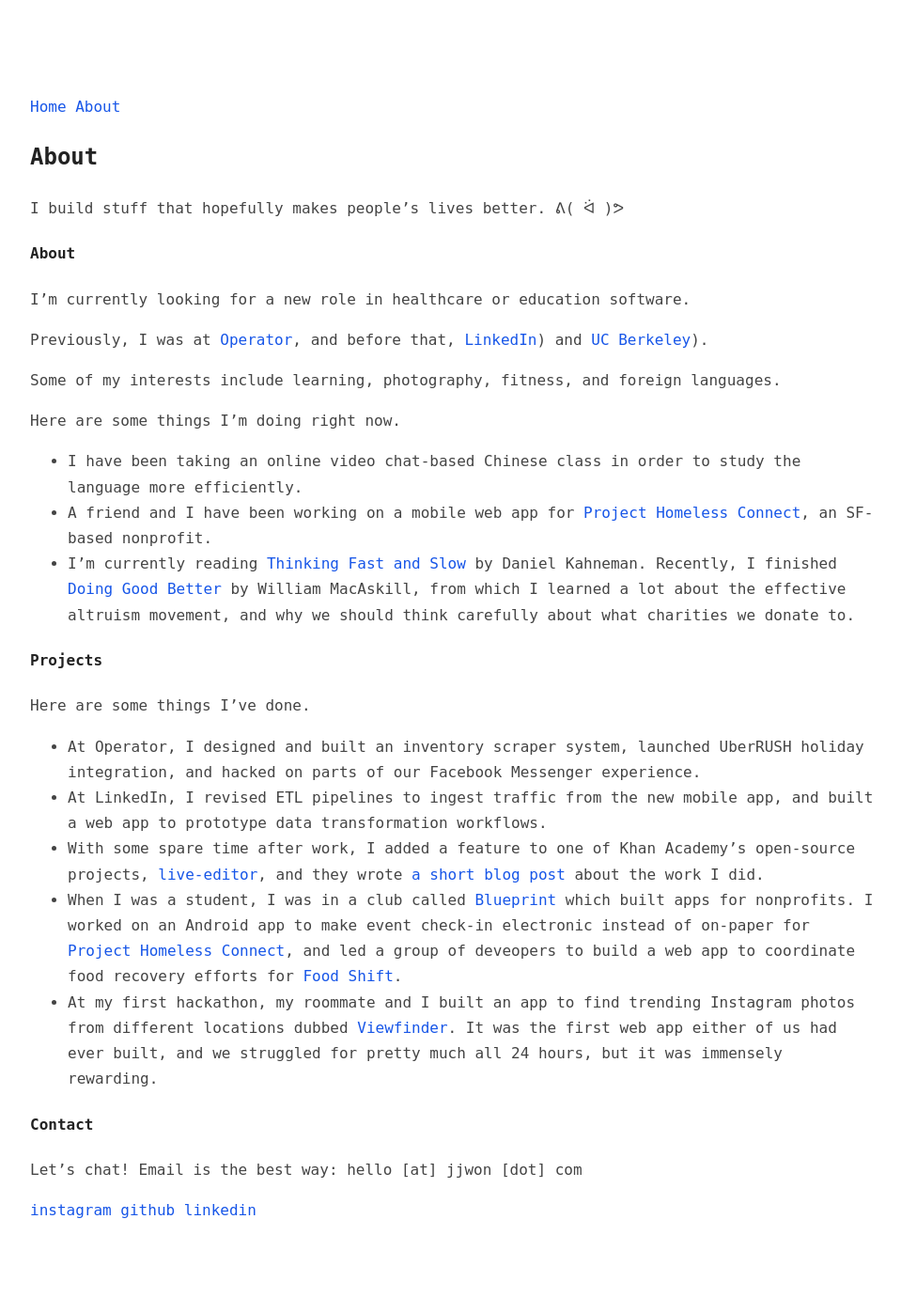
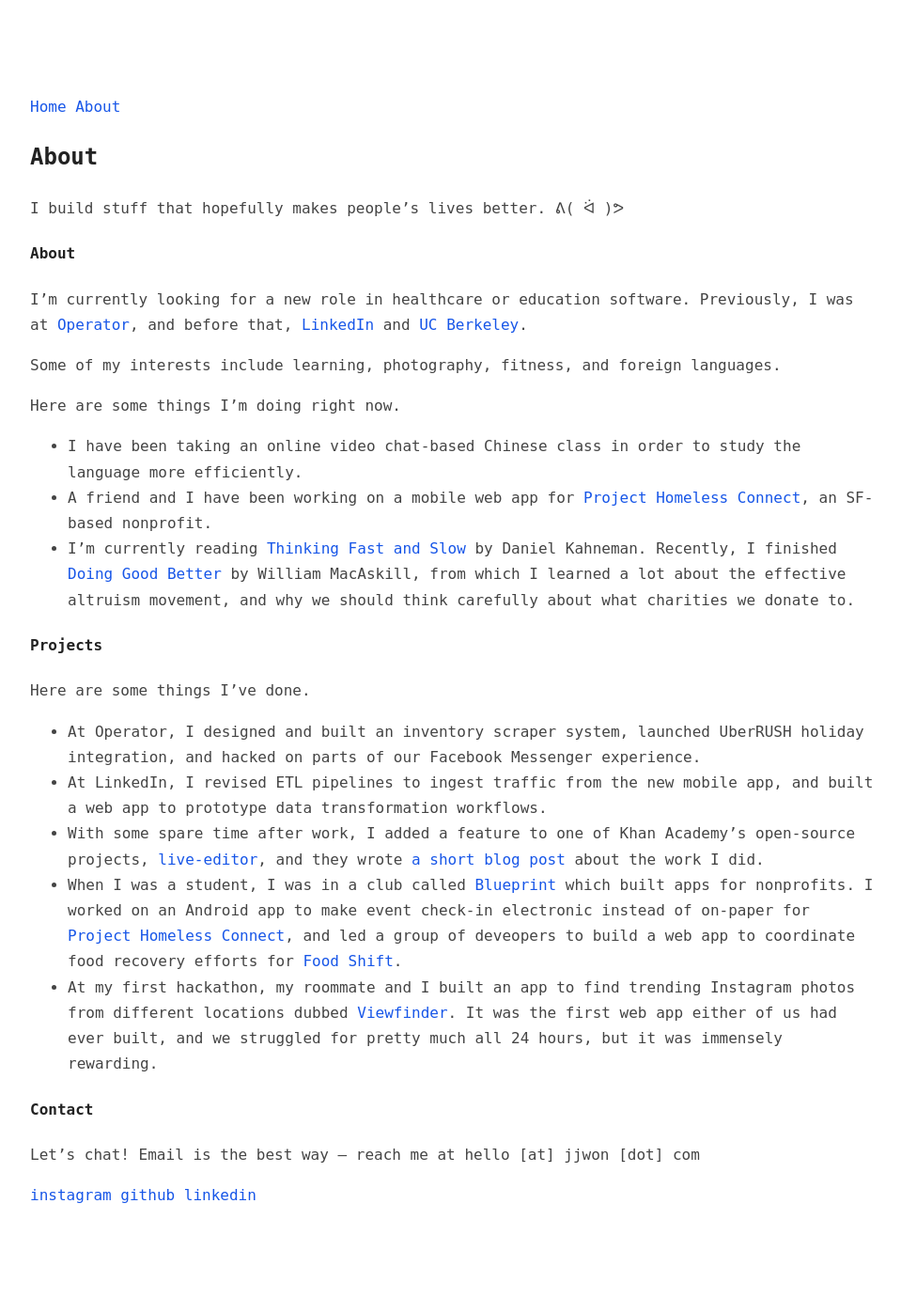
Before and after one commit to jjwon/jjwon.github.com, a Jekyll site: the page built from about.md, in a window 1280 px wide. Shown: the whole page at 94% size, without its empty margins (158-1117 px from the left). Built offline with Jekyll 4.4.1, drawn with Linux system fonts in a browser that asks for light colours.

Commit message:
fix a few typos

```diff
--- a/about.md
+++ b/about.md
@@ -8,9 +8,7 @@
 
 #### About
 
-I'm currently looking for a new role in healthcare or education software.
-
-Previously, I was at [Operator](https://operator.com), and before that, [LinkedIn](https://linkedin.com)) and [UC Berkeley](https://berkeley.edu)).
+I'm currently looking for a new role in healthcare or education software. Previously, I was at [Operator](https://operator.com), and before that, [LinkedIn](https://linkedin.com) and [UC Berkeley](https://berkeley.edu).
 
 Some of my interests include learning, photography, fitness, and foreign languages.
 
@@ -32,7 +30,7 @@
 
 #### Contact
 
-Let's chat! Email is the best way: hello [at] jjwon [dot] com
+Let's chat! Email is the best way -- reach me at hello [at] jjwon [dot] com
 
 [instagram](https://instagram.com/jjwon0)
 [github](https://github.com/jjwon0)
```
